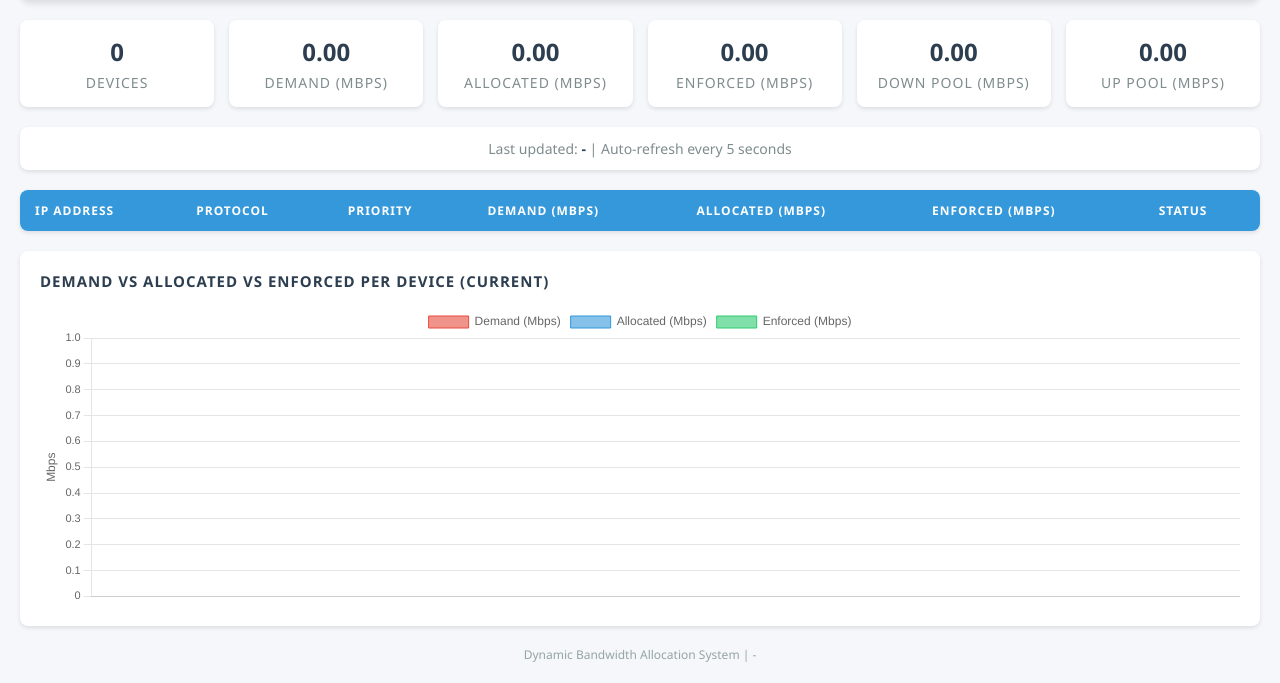
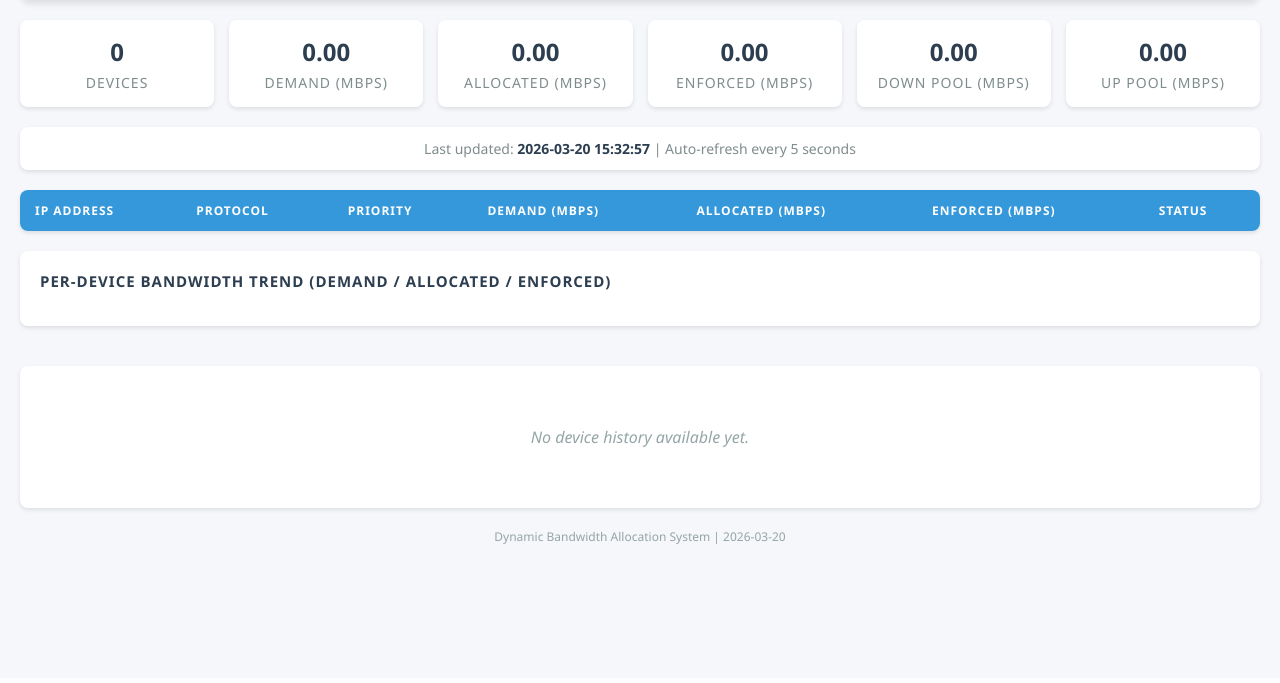
Before and after one commit to chaudharykeshavraj/dynamic-allocation, a Flask app: page / in a window 1280 px wide. Shown: the part 122-805 px from the top of the page. After the commit the page ends 666 px from the top, so only its background shows below. Run offline with Flask 3, Linux system fonts and the light colour scheme; lists and menus that the app fills with data are empty; parts of the project's set-up code (start-up, migrations or seed data) failed here and were passed over.

Commit message:
Restored main.py, enforce, dashboard.py and .html

```diff
--- a/dashboard.py
+++ b/dashboard.py
@@ -9,10 +9,71 @@ live_state = {
     'updated'   : None,
 }
 
+history_state = {}
+MAX_HISTORY_POINTS = 120
+
 app = Flask(__name__, template_folder=os.path.join(os.path.dirname(__file__), 'templates'))
 
 # Tolerance for enforcement  match check
 MATCH_TOLERANCE = 0.10
+
+
+def _to_mbps(bytes_per_sec):
+    return round((bytes_per_sec * 8) / 1_000_000, 2)
+
+
+def update_history(devices, updated_at):
+    """Track per-device time series for demand/allocated/enforced bandwidth."""
+    if not devices:
+        history_state.clear()
+        return
+
+    active_ips = set()
+    time_label = updated_at.strftime('%H:%M:%S') if isinstance(updated_at, datetime) else str(updated_at)
+
+    for device in devices:
+        ip = device.get('ip', '')
+        if not ip:
+            continue
+
+        active_ips.add(ip)
+        series = history_state.setdefault(ip, {
+            'time': [],
+            'demand': [],
+            'allocated': [],
+            'enforced': [],
+        })
+
+        demand_bps = device.get('down_bytes_per_sec', 0) + device.get('up_bytes_per_sec', 0)
+        allocated_bps = device.get('allocated_bytes_download', 0) + device.get('allocated_bytes_upload', 0)
+        enforced_bps = device.get('enforced_down_bps', 0) + device.get('enforced_up_bps', 0)
+
+        series['time'].append(time_label)
+        series['demand'].append(_to_mbps(demand_bps))
+        series['allocated'].append(_to_mbps(allocated_bps))
+        series['enforced'].append(_to_mbps(enforced_bps))
+
+        if len(series['time']) > MAX_HISTORY_POINTS:
+            series['time'] = series['time'][-MAX_HISTORY_POINTS:]
+            series['demand'] = series['demand'][-MAX_HISTORY_POINTS:]
+            series['allocated'] = series['allocated'][-MAX_HISTORY_POINTS:]
+            series['enforced'] = series['enforced'][-MAX_HISTORY_POINTS:]
+
+    stale_ips = [ip for ip in history_state if ip not in active_ips]
+    for ip in stale_ips:
+        del history_state[ip]
+
+
+def build_history():
+    return {
+        ip: {
+            'time': list(series['time']),
+            'demand': list(series['demand']),
+            'allocated': list(series['allocated']),
+            'enforced': list(series['enforced']),
+        }
+        for ip, series in history_state.items()
+    }
 
 
 def build_devices():
@@ -75,16 +136,19 @@ def build_totals(devices):
 def dashboard():
     devices = build_devices()
     totals  = build_totals(devices)
-    return render_template('dashboard.html', devices=devices, totals=totals)
+    history = build_history()
+    return render_template('dashboard.html', devices=devices, totals=totals, history=history)
 
 
 @app.route('/api/data')
 def api_data():
     devices = build_devices()
     totals  = build_totals(devices)
+    history = build_history()
     return jsonify({
         'devices': devices,
         'totals' : totals,
+        'history': history,
     })
 
 
--- a/main.py
+++ b/main.py
@@ -15,7 +15,7 @@ from measure_bandwidth import (
     probe_real_capacity
 )
 from initiallize       import initiallize
-from dashboard         import app, live_state
+from dashboard         import app, live_state, update_history
 
 def signal_handler(sig, frame):
     print("\nStopping...")
@@ -89,6 +89,10 @@ while True:
 
     if len(all_devices) == 0:
         print("No devices found, retrying...")
+        now = datetime.now()
+        live_state['devices'] = []
+        live_state['updated'] = now
+        update_history([], now)
         interval_count += 1
         continue
 
@@ -117,8 +121,10 @@ while True:
 
     # ── Dashboard ─────────────────────────────────────────────
     print("\nStep 5: Updating dashboard")
+    now = datetime.now()
     live_state['devices'] = all_devices
-    live_state['updated'] = datetime.now()
+    live_state['updated'] = now
+    update_history(all_devices, now)
 
     print("\nCycle complete")
     interval_count += 1
--- a/ml_part/predict.py
+++ b/ml_part/predict.py
@@ -2,7 +2,7 @@ import pandas as pd
 import pickle
 import os
 
-from prepare_dataset import (
+from .prepare_dataset import (
     compute_features,
     encode_protocol,
     get_traffic_class,
--- a/templates/dashboard.html
+++ b/templates/dashboard.html
@@ -180,9 +180,15 @@
             text-transform: uppercase;
             letter-spacing: 1px;
         }
+        .charts-grid {
+            display: grid;
+            grid-template-columns: 1fr;
+            gap: 20px;
+            margin-top: 20px;
+        }
         .chart-canvas-wrap {
             position: relative;
-            height: 300px;
+            height: 280px;
         }
     </style>
 </head>
@@ -270,13 +276,12 @@
         </tbody>
     </table>
 
-    <!-- ── Bar chart ── -->
+    <!-- ── Per-device line charts ── -->
     <div class="chart-card">
-        <h3>Demand vs Allocated vs Enforced per Device (Current)</h3>
-        <div class="chart-canvas-wrap">
-            <canvas id="barChart"></canvas>
+        <h3>Per-Device Bandwidth Trend (Demand / Allocated / Enforced)</h3>
     </div>
-    </div>
+
+    <div id="device-chart-grid" class="charts-grid"></div>
 
     <div style="text-align: center; margin-top: 20px; color: #95a5a6; font-size: 12px;">
         Dynamic Bandwidth Allocation System | <span id="footer-date">{{ totals.date }}</span>
@@ -285,53 +290,101 @@
     <script>
         // ── initial data from Jinja (first page load) ──
         let currentDevices = {{ devices | tojson }};
+        let currentHistory = {{ history | tojson }};
 
-        // ── create bar chart ──
-        const barCtx = document.getElementById('barChart').getContext('2d');
-        const barChart = new Chart(barCtx, {
-            type: 'bar',
+        const SERIES_COLORS = {
+            demand   : '#e74c3c',
+            allocated: '#3498db',
+            enforced : '#2ecc71',
+        };
+
+        const deviceCharts = {};
+
+        function buildLineDataset(label, values, color) {
+            return {
+                label,
+                data: values,
+                borderColor: color,
+                backgroundColor: color + '33',
+                borderWidth: 2,
+                pointRadius: 2,
+                pointHoverRadius: 4,
+                tension: 0.15,
+                fill: false,
+            };
+        }
+
+        function destroyAllCharts() {
+            for (const key of Object.keys(deviceCharts)) {
+                deviceCharts[key].destroy();
+                delete deviceCharts[key];
+            }
+        }
+
+        function renderDeviceCharts(history) {
+            const grid = document.getElementById('device-chart-grid');
+            const entries = Object.entries(history || {}).sort((a, b) => a[0].localeCompare(b[0]));
+
+            destroyAllCharts();
+            grid.innerHTML = '';
+
+            if (entries.length === 0) {
+                grid.innerHTML = `<div class="chart-card"><div class="no-data">No device history available yet.</div></div>`;
+                return;
+            }
+
+            for (const [ip, series] of entries) {
+                const safeIp = ip.replace(/[^a-zA-Z0-9]/g, '_');
+                const card = document.createElement('div');
+                card.className = 'chart-card';
+
+                const title = document.createElement('h3');
+                title.textContent = `${ip} - Demand vs Allocated vs Enforced`;
+                card.appendChild(title);
+
+                const wrap = document.createElement('div');
+                wrap.className = 'chart-canvas-wrap';
+
+                const canvas = document.createElement('canvas');
+                canvas.id = `deviceChart_${safeIp}`;
+                wrap.appendChild(canvas);
+                card.appendChild(wrap);
+                grid.appendChild(card);
+
+                const chart = new Chart(canvas.getContext('2d'), {
+                    type: 'line',
                     data: {
-                labels  : currentDevices.map(d => d.ip),
+                        labels: series.time || [],
                         datasets: [
-                    {
-                        label          : 'Demand (Mbps)',
-                        data           : currentDevices.map(d => d.demand),
-                        backgroundColor: '#e74c3c99',
-                        borderColor    : '#e74c3c',
-                        borderWidth    : 1,
-                    },
-                    {
-                        label          : 'Allocated (Mbps)',
-                        data           : currentDevices.map(d => d.allocated),
-                        backgroundColor: '#3498db99',
-                        borderColor    : '#3498db',
-                        borderWidth    : 1,
-                    },
-                    {
-                        label          : 'Enforced (Mbps)',
-                        data           : currentDevices.map(d => d.enforced),
-                        backgroundColor: '#2ecc7199',
-                        borderColor    : '#2ecc71',
-                        borderWidth    : 1,
-                    },
-                ]
+                            buildLineDataset('Demand (Mbps)', series.demand || [], SERIES_COLORS.demand),
+                            buildLineDataset('Allocated (Mbps)', series.allocated || [], SERIES_COLORS.allocated),
+                            buildLineDataset('Enforced (Mbps)', series.enforced || [], SERIES_COLORS.enforced),
+                        ],
                     },
                     options: {
-                responsive         : true,
+                        responsive: true,
                         maintainAspectRatio: false,
+                        interaction: { mode: 'index', intersect: false },
                         plugins: {
-                    legend: { position: 'top', labels: { font: { size: 12 } } },
+                            legend: { position: 'top', labels: { font: { size: 11 } } },
                         },
                         scales: {
-                    x: { ticks: { font: { size: 11 } } },
+                            x: {
+                                title: { display: true, text: 'Time', font: { size: 11 } },
+                                ticks: { font: { size: 10 } },
+                            },
                             y: {
                                 beginAtZero: true,
-                        title: { display: true, text: 'Mbps', font: { size: 12 } },
-                        ticks: { font: { size: 11 } },
+                                title: { display: true, text: 'Mbps', font: { size: 11 } },
+                                ticks: { font: { size: 10 } },
                             }
                         }
                     }
                 });
+
+                deviceCharts[ip] = chart;
+            }
+        }
 
         // ── update functions ──
         function updateStats(totals) {
@@ -377,13 +430,7 @@
             tbody.innerHTML = html;
         }
 
-        function updateBarChart(devices) {
-            barChart.data.labels           = devices.map(d => d.ip);
-            barChart.data.datasets[0].data = devices.map(d => d.demand);
-            barChart.data.datasets[1].data = devices.map(d => d.allocated);
-            barChart.data.datasets[2].data = devices.map(d => d.enforced);
-            barChart.update();
-        }
+        renderDeviceCharts(currentHistory);
 
         // ── AJAX polling — fetch /api/data every 5 seconds ──
         setInterval(async () => {
@@ -392,7 +439,7 @@
                 const data = await resp.json();
                 updateStats(data.totals);
                 updateTable(data.devices);
-                updateBarChart(data.devices);
+                renderDeviceCharts(data.history || {});
             } catch (err) {
                 console.error('Dashboard fetch error:', err);
             }
```
Also changed, not shown: enforce.py (+103 -4 lines). Lines whose indentation alone changed are shown as unchanged.
